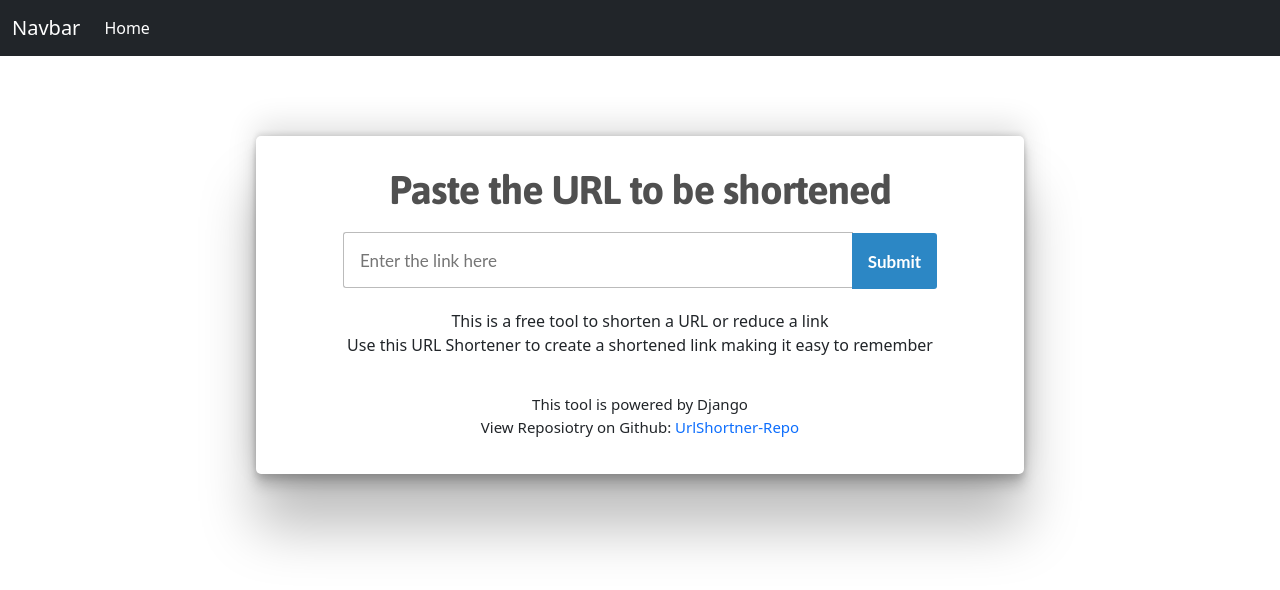
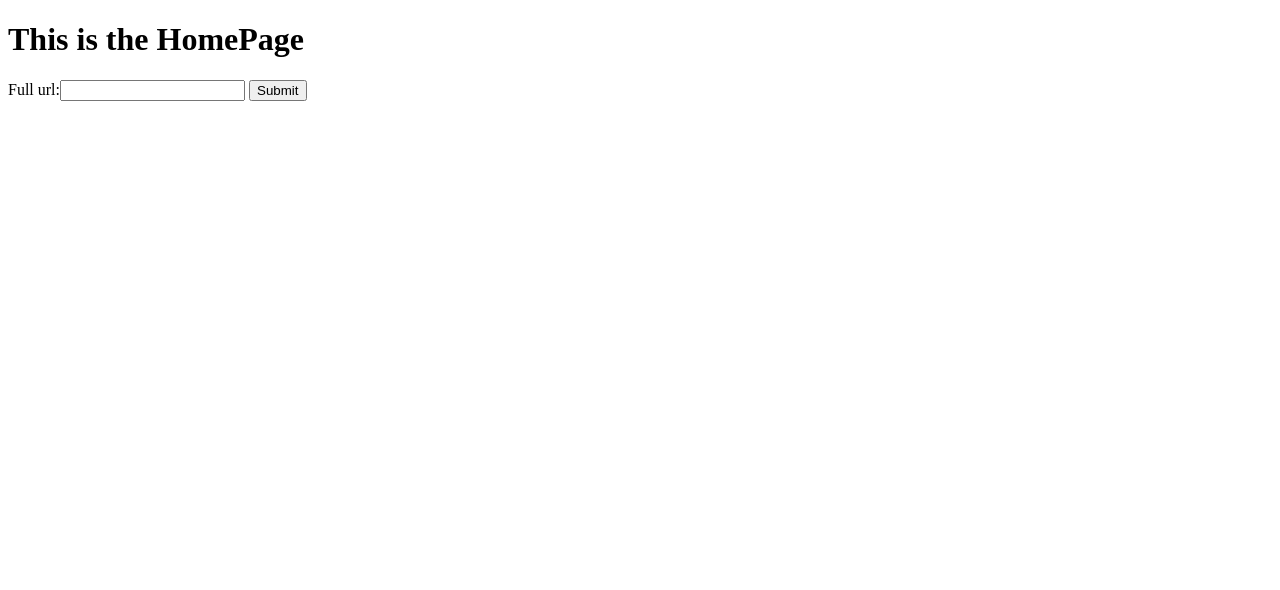
Before and after one commit to anubhav-cp/UrlShortner, a Django app: page / in a window 1280 px wide. Shown: the top 590 px of the page. Run offline with Django 3.2, Linux system fonts and the light colour scheme.

Commit message:
Revert "Designed the Whole Project"
This reverts commit c0a676a2759c7f5bfc13c6cee8592ff9c18599fc.

This will revert previous commit

```diff
--- a/UrlShortner/settings.py
+++ b/UrlShortner/settings.py
@@ -123,10 +123,6 @@ USE_TZ = True
 
 STATIC_URL = '/static/'
 
-STATICFILES_DIRS = [
-    BASE_DIR / "static",
-]
-
 # Default primary key field type
 # https://docs.djangoproject.com/en/3.2/ref/settings/#default-auto-field
 
--- a/shortner/forms.py
+++ b/shortner/forms.py
@@ -6,10 +6,3 @@ class UrlShortner(ModelForm):
     class Meta:
         model = URL
         fields = ['full_url']
-        labels = {
-            "full_url": ""
-        }
-
-    def __init__(self, *args, **kwargs):
-        super(UrlShortner, self).__init__(*args, **kwargs)
-        self.fields['full_url'].widget.attrs.update({'class': 'myfieldclass', 'placeholder': 'Enter the link here', 'label': ''})
--- a/shortner/templates/shortner/homePage.html
+++ b/shortner/templates/shortner/homePage.html
@@ -1,25 +1,15 @@
 {% extends 'main.html' %}
 
-
 {% block content %}
-
-<div class="urlcard">
-    <h1>Paste the URL to be shortened</h1>
+<h1>This is the HomePage</h1>
 
 
-    <form method="POST">
-        {% csrf_token %}
-        {{form}}
+<form method="POST">
+    {% csrf_token %}
+    {{form}}
 
-        <input class="submitbtn" type="submit" value="Submit">
-
-    </form>
-    <p class="desc">This is a free tool to shorten a URL or reduce a link <br>
-        Use this URL Shortener to create a shortened link making it easy to remember</p>
-    <p class="credits">This tool is powered by Django <br>
-    View Reposiotry on Github: <a href="https://github.com/anubhav-cp/UrlShortner.git">UrlShortner-Repo</a></p>
-</div>
-
+    <input type="submit" value="Submit">
+</form>
 
 
 {% endblock %}
--- a/static/css/home_page.css
+++ /dev/null
@@ -1,87 +0,0 @@
-
-.body {
-    padding: 0;
-    margin: 0;
-}
-
-#shortenurl {
-    display: table-cell;
-    width: 40%;
-    height: 56px;
-    padding: 10px 16px;
-    font: 17px lato,arial;
-    color: #000;
-    background: #fff;
-    border: 1px solid #bbb;
-    border-right: 0;
-    border-radius: 3px;
-    border-bottom-right-radius: 0;
-    border-top-right-radius: 0;
-    box-sizing: border-box;
-}
-
-
-.myfieldclass {
-    display: table-cell;
-    width: 70%;
-    height: 56px;
-    padding: 10px 16px;
-    font: 17px lato,arial;
-    color: #000;
-    background: #fff;
-    border: 1px solid #bbb;
-    border-right: 0;
-    border-radius: 3px;
-    border-bottom-right-radius: 0;
-    border-top-right-radius: 0;
-    box-sizing: border-box;
-}
-
-.submitbtn, .copybtn {
-    height: 56px;
-    padding: 10px 16px;
-    font: bold 17px lato,arial;
-    color: #fff;
-    background-color: #2c87c5;
-    text-align: center;
-    vertical-align: middle;
-    cursor: pointer;
-    white-space: nowrap;
-    border: 0;
-    border-radius: 3px;
-    border-top-left-radius: 0;
-    border-bottom-left-radius: 0;
-    margin-left: -5px;
-    margin-top: -2px;
-}
-
-.urlcard {
-    width: 60%;
-    padding: 20px;
-    margin: auto;
-    margin-top: 80px;
-    text-align: center;
-    box-shadow: rgba(0, 0, 0, 0.25) 0px 54px 55px, rgba(0, 0, 0, 0.12) 0px -12px 30px, rgba(0, 0, 0, 0.12) 0px 4px 6px, rgba(0, 0, 0, 0.17) 0px 12px 13px, rgba(0, 0, 0, 0.09) 0px -3px 5px;
-    transition: 0.3s;
-    border-radius: 5px; /* 5px rounded corners */
-}
-
-h1 {
-    margin: 0 0 -10px 0;
-    font-family: 'Asap', sans-serif;
-    color: #505050;
-    letter-spacing: -1px;
-    padding: 10px 0;
-}
-
-.desc {
-    padding: 20px 0;
-}
-
-.credits {
-    font-size: 15px;
-}
-
-.credits a {
-    text-decoration: none;
-}
--- a/templates/main.html
+++ b/templates/main.html
@@ -1,4 +1,3 @@
-{% load static %}
 <!DOCTYPE html>
 <html lang="en">
 <head>
@@ -6,22 +5,11 @@
     <meta http-equiv="X-UA-Compatible" content="IE=edge">
     <meta name="viewport" content="width=device-width, initial-scale=1.0">
     <title>Url Shortner</title>
-
-    <link rel="stylesheet" href={% static '/css/home_page.css' %}>
-    <link href="https://cdn.jsdelivr.net/npm/bootstrap@5.1.3/dist/css/bootstrap.min.css" rel="stylesheet" integrity="sha384-1BmE4kWBq78iYhFldvKuhfTAU6auU8tT94WrHftjDbrCEXSU1oBoqyl2QvZ6jIW3" crossorigin="anonymous">
-
-    <link rel="preconnect" href="https://fonts.googleapis.com">
-    <link rel="preconnect" href="https://fonts.gstatic.com" crossorigin>
-    <link href="https://fonts.googleapis.com/css2?family=Asap:wght@700&display=swap" rel="stylesheet">
 </head>
 <body>
-
-    {% include 'navbar.html' %}
     {% block content %}
 
 
     {% endblock %}
-
-    <script src="https://cdn.jsdelivr.net/npm/bootstrap@5.1.3/dist/js/bootstrap.bundle.min.js" integrity="sha384-ka7Sk0Gln4gmtz2MlQnikT1wXgYsOg+OMhuP+IlRH9sENBO0LRn5q+8nbTov4+1p" crossorigin="anonymous"></script>
 </body>
 </html>
--- a/templates/navbar.html
+++ /dev/null
@@ -1,15 +0,0 @@
-<nav class="navbar navbar-expand-lg navbar-dark bg-dark">
-    <div class="container-fluid">
-      <a class="navbar-brand" href="{% url 'home' %}">Navbar</a>
-      <button class="navbar-toggler" type="button" data-bs-toggle="collapse" data-bs-target="#navbarSupportedContent" aria-controls="navbarSupportedContent" aria-expanded="false" aria-label="Toggle navigation">
-        <span class="navbar-toggler-icon"></span>
-      </button>
-      <div class="collapse navbar-collapse" id="navbarSupportedContent">
-        <ul class="navbar-nav me-auto mb-2 mb-lg-0">
-          <li class="nav-item">
-            <a class="nav-link active" aria-current="page" href="{% url 'home' %}">Home</a>
-          </li>
-        </ul>
-      </div>
-    </div>
-  </nav>
```
Also changed, not shown: shortner/templates/shortner/new_url.html (+2 -8 lines), db.sqlite3.
